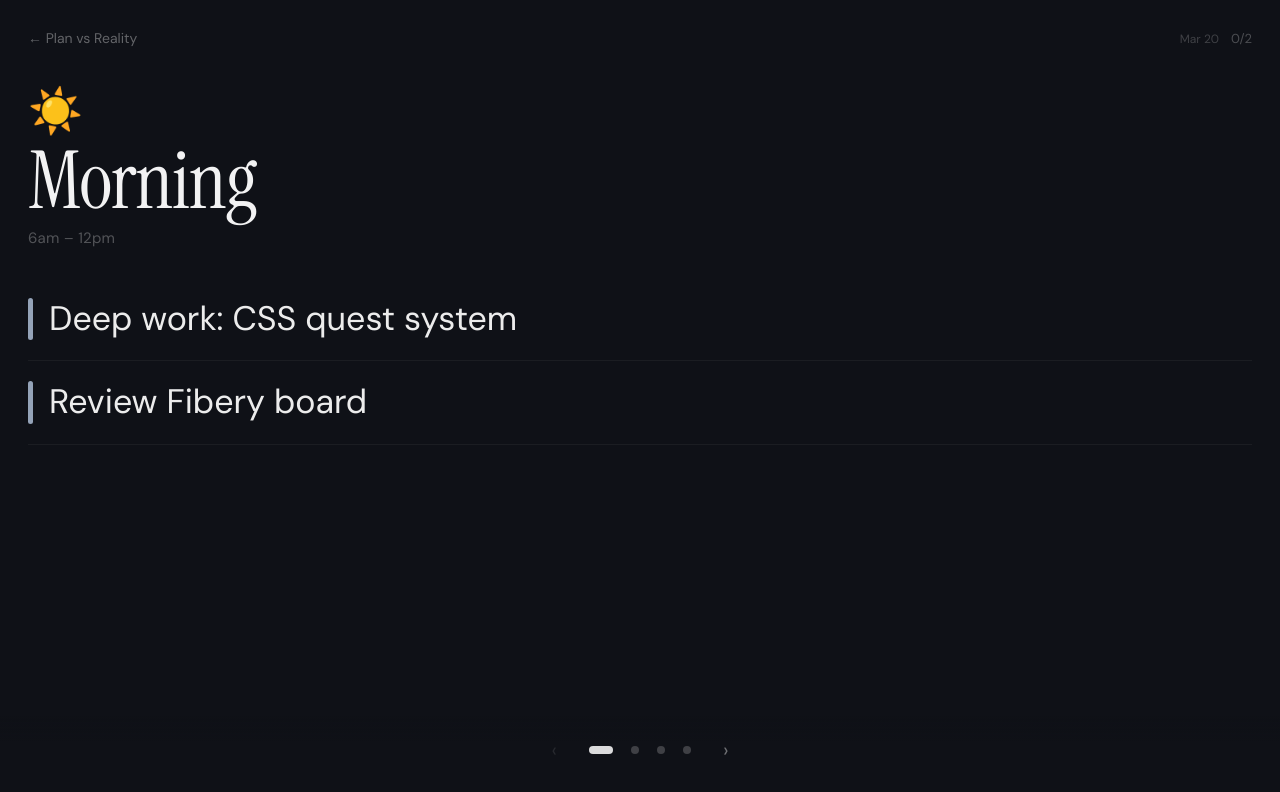
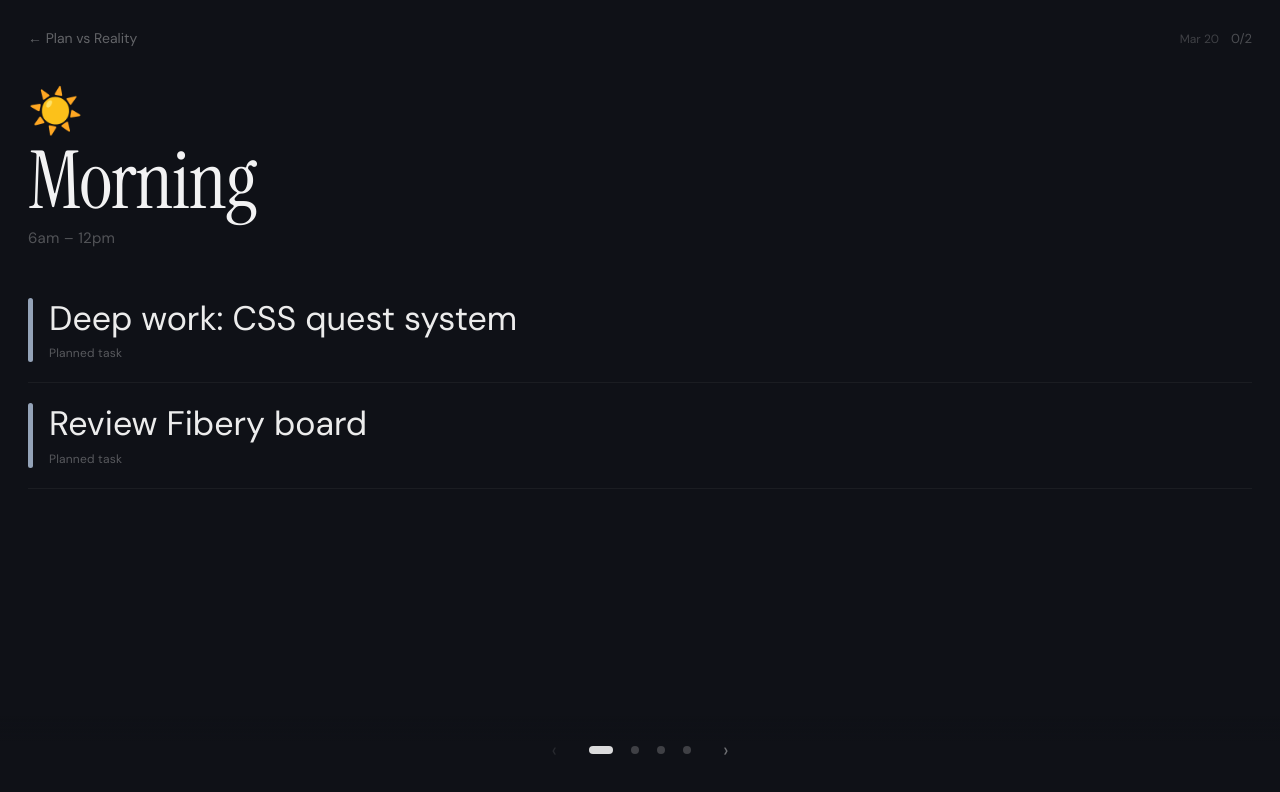
Before and after one commit to EliranSun/plan-vs-reality, a React (Vite) app: page / in a window 1280 px wide. Both pictures are taken after a click on the button "Lock plan → Start tracking reality". Shown: the top 792 px of the page. Built offline with nearby package versions, Linux system fonts and the light colour scheme.

Commit message:
Add planned-task metadata to focus view items

```diff
--- a/src/components/FocusView/FocusView.jsx
+++ b/src/components/FocusView/FocusView.jsx
@@ -204,6 +204,11 @@ export default function FocusView({ execution, currentDate, updateExecTask, setV
             const isDropped = task.status === "dropped";
             const isPopping = poppingId === task.id;
             const wasJustCompleted = justCompletedId === task.id;
+            const hasEstimate = Number.isFinite(task.estimatedMinutes) && task.estimatedMinutes > 0;
+            const showPlannedMeta = task.status !== "unplanned";
+            const plannedMeta = hasEstimate
+              ? `Planned · ${task.estimatedMinutes}m estimated`
+              : "Planned task";
 
             return (
               <div
@@ -251,6 +256,19 @@ export default function FocusView({ execution, currentDate, updateExecTask, setV
                   >
                     {task.text || <em style={{ opacity: 0.4 }}>Untitled task</em>}
                   </span>
+                  {showPlannedMeta && (
+                    <span
+                      style={{
+                        display: "block",
+                        marginTop: 4,
+                        fontSize: 12,
+                        color: isDropped ? "rgba(255,255,255,0.18)" : "rgba(255,255,255,0.3)",
+                        letterSpacing: 0.2,
+                      }}
+                    >
+                      {plannedMeta}
+                    </span>
+                  )}
 
                   {/* Animated strikethrough */}
                   {isCompleted && (
```
